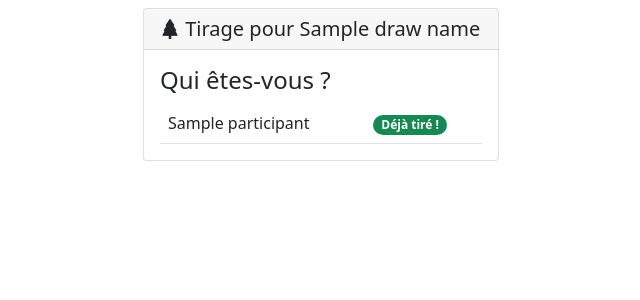
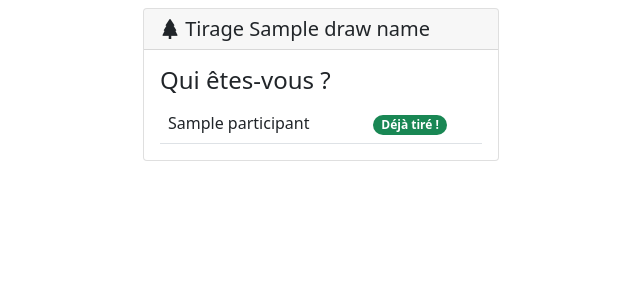
Before and after one commit to nautik1/xmasdraw, a Flask app: template templates/draw.html in a window 1280 px wide. Shown: the top 300 px of the page, without its empty margins (319-959 px from the left). Run offline with Flask 2, Linux system fonts and the light colour scheme; the template is opened without the code that fills it: most values are stand-ins (such as "Sample title", 1, 10 or a date in 2020); some libraries are stand-ins or nearby versions.

Commit message:
Improve pages title and project readme 🎁

```diff
--- a/templates/draw.html
+++ b/templates/draw.html
@@ -2,7 +2,7 @@
 <html>
 
 <head>
-    <title>Tirage pour {{draw_name}}</title>
+    <title>Tirage {{draw_name}}</title>
     <link rel="icon" href="/static/tree-fill.svg" color="#0b5ed7">
     <link rel="stylesheet" href="/static/bootstrap.min.css">
     <link rel="stylesheet" href="/static/bootstrap-icons.css">
@@ -14,7 +14,7 @@
         <div class="row justify-content-md-center">
             <div class="col-md-4">
                 <div class="card">
-                    <h5 class="card-header"><i class="bi bi-tree-fill"></i> Tirage pour {{draw_name}}</h5>
+                    <h5 class="card-header"><i class="bi bi-tree-fill"></i> Tirage {{draw_name}}</h5>
                     <div class="card-body">
                         <h4>Qui êtes-vous ?</h4>
                         <div class="table-responsive">
--- a/templates/drawn.html
+++ b/templates/drawn.html
@@ -2,7 +2,7 @@
 <html>
 
 <head>
-    <title>Tirage pour {{draw_name}}</title>
+    <title>Tirage {{draw_name}}</title>
     <link rel="icon" href="/static/tree-fill.svg" color="#0b5ed7">
     <link rel="stylesheet" href="/static/bootstrap.min.css">
     <link rel="stylesheet" href="/static/bootstrap-icons.css">
@@ -14,7 +14,7 @@
         <div class="row justify-content-md-center">
             <div class="col-md-4">
                 <div class="card">
-                    <h5 class="card-header"><i class="bi bi-tree-fill"></i> Tirage pour {{draw_name}}</h5>
+                    <h5 class="card-header"><i class="bi bi-tree-fill"></i> Tirage {{draw_name}}</h5>
                     <div class="card-body">
                         <p>{{participant}}, tu fais un cadeau a:</p>
                         <div class="d-flex justify-content-center offset-sm-4 col-sm-4">
```
Also changed, not shown: README.md.
